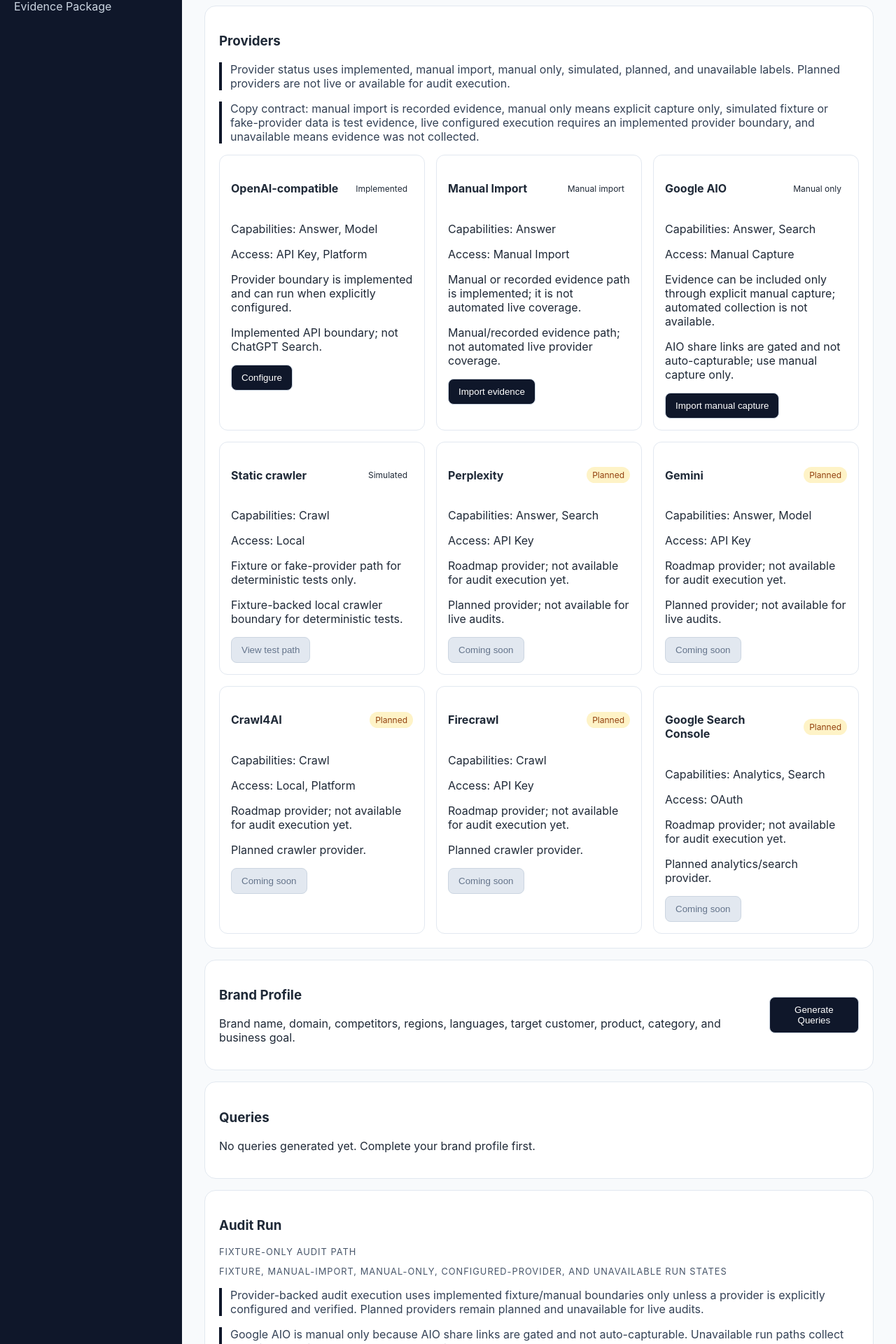
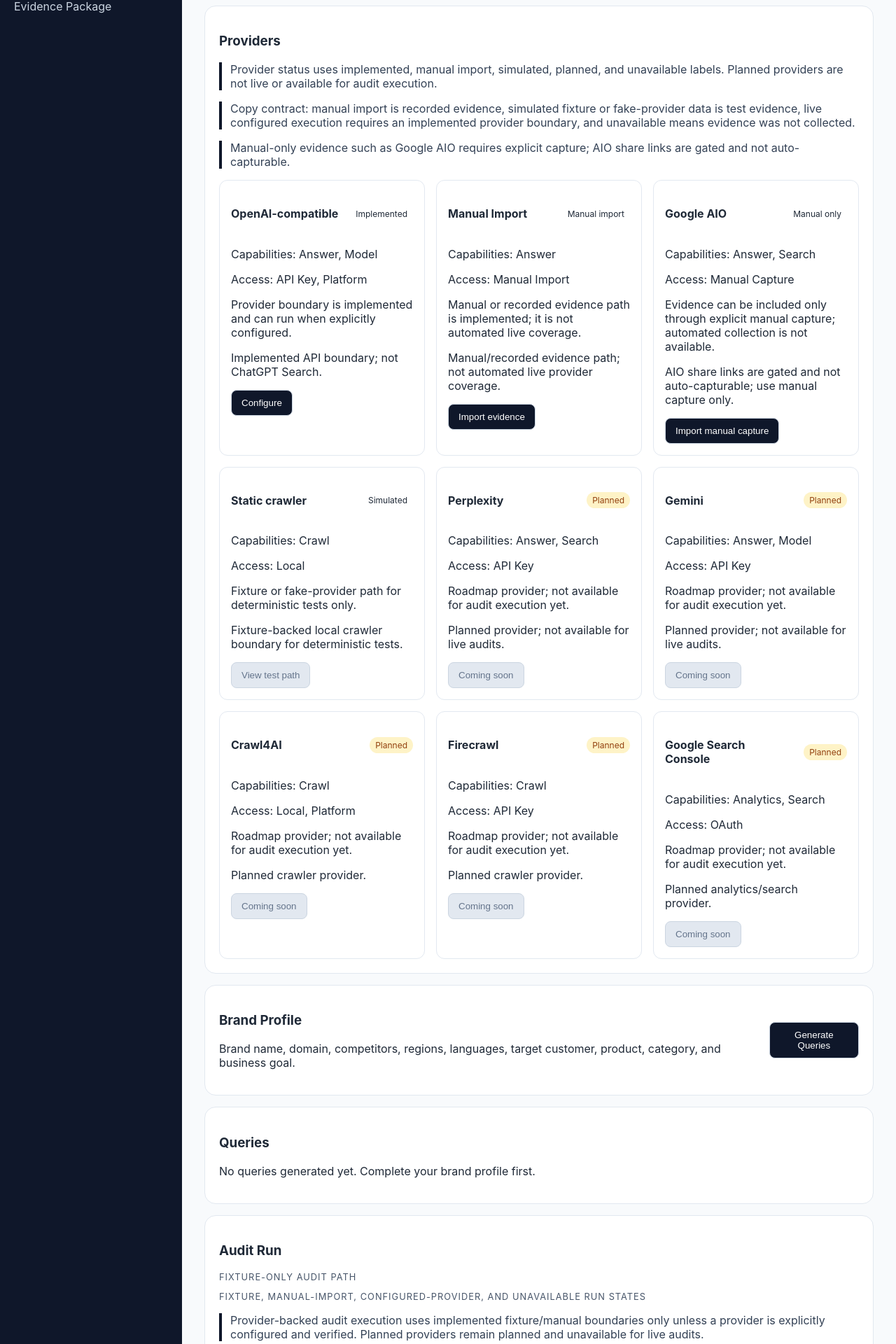
Before and after one commit to alexwang91/GEO-Agent, a React (Vite) app in the folder apps/desktop/: page / in a window 1280 px wide. Shown: the part 251-2171 px from the top of the page at 70% size. Built offline with nearby package versions, Linux system fonts and the light colour scheme.

Commit message:
fix: preserve existing desktop provider copy while adding manual-only note

```diff
--- a/apps/desktop/src/App.jsx
+++ b/apps/desktop/src/App.jsx
@@ -170,8 +170,9 @@ export function App() {
 
         <section id="providers" className="panel">
           <h3>Providers</h3>
-          <p className="security-note">Provider status uses implemented, manual import, manual only, simulated, planned, and unavailable labels. Planned providers are not live or available for audit execution.</p>
-          <p className="security-note">Copy contract: manual import is recorded evidence, manual only means explicit capture only, simulated fixture or fake-provider data is test evidence, live configured execution requires an implemented provider boundary, and unavailable means evidence was not collected.</p>
+          <p className="security-note">Provider status uses implemented, manual import, simulated, planned, and unavailable labels. Planned providers are not live or available for audit execution.</p>
+          <p className="security-note">Copy contract: manual import is recorded evidence, simulated fixture or fake-provider data is test evidence, live configured execution requires an implemented provider boundary, and unavailable means evidence was not collected.</p>
+          <p className="security-note">Manual-only evidence such as Google AIO requires explicit capture; AIO share links are gated and not auto-capturable.</p>
           <div className="provider-grid">
             {providers.map((provider) => {
               const status = statusFor(provider.statusKey);
@@ -208,9 +209,10 @@ export function App() {
         <section id="audit-run" className="panel">
           <h3>Audit Run</h3>
           <p className="eyebrow">Fixture-only audit path</p>
-          <p className="eyebrow">Fixture, manual-import, manual-only, configured-provider, and unavailable run states</p>
+          <p className="eyebrow">Fixture, manual-import, configured-provider, and unavailable run states</p>
           <p className="security-note">Provider-backed audit execution uses implemented fixture/manual boundaries only unless a provider is explicitly configured and verified. Planned providers remain planned and unavailable for live audits.</p>
-          <p className="security-note">Google AIO is manual only because AIO share links are gated and not auto-capturable. Unavailable run paths collect no evidence; simulated paths are test evidence.</p>
+          <p className="security-note">Unavailable run paths collect no evidence; simulated paths are test evidence.</p>
+          <p className="security-note">Google AIO manual-only capture is available through the manual capture package path; it is not automated live collection.</p>
           <div className="run-path-grid">
             {runPaths.map((path) => {
               const status = statusFor(path.statusKey);
@@ -241,7 +243,8 @@ export function App() {
           <p className="eyebrow">Artifact source: {reportView.sourceLabel}</p>
           <p className="eyebrow">Artifact kind: {reportView.artifactKind}</p>
           <p>Package: {reportView.packageId} generated at {reportView.generatedAt}</p>
-          <p className="security-note">Report provider notes must preserve status: manual import is imported evidence, manual only is explicit capture evidence, simulated paths are test evidence, planned providers collect no evidence, and unavailable providers did not run.</p>
+          <p className="security-note">Report provider notes must preserve status: manual import is imported evidence, simulated paths are test evidence, planned providers collect no evidence, and unavailable providers did not run.</p>
+          <p className="security-note">Manual-only report evidence means explicit capture evidence, not an automated provider run.</p>
           {reportView.warnings.map((warning) => (
             <p className="security-note" key={warning}>{warning}</p>
           ))}
```
